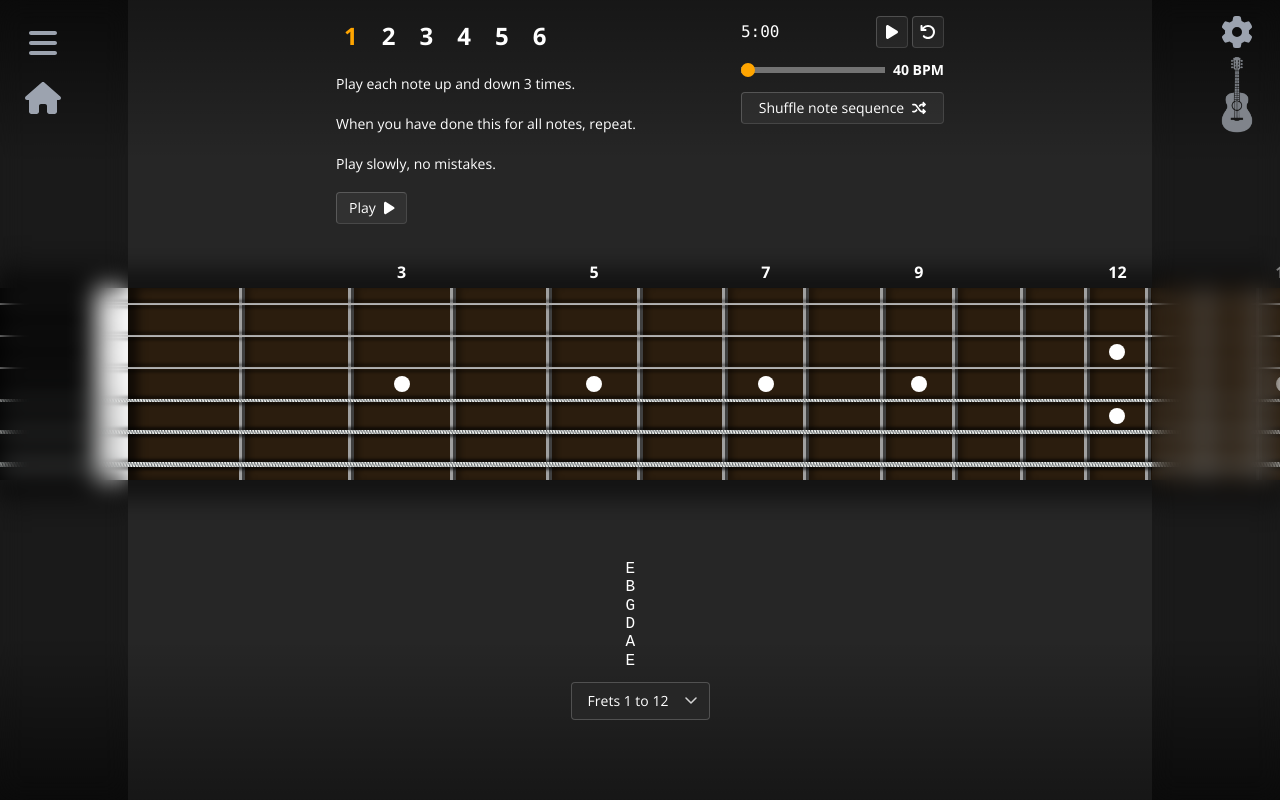
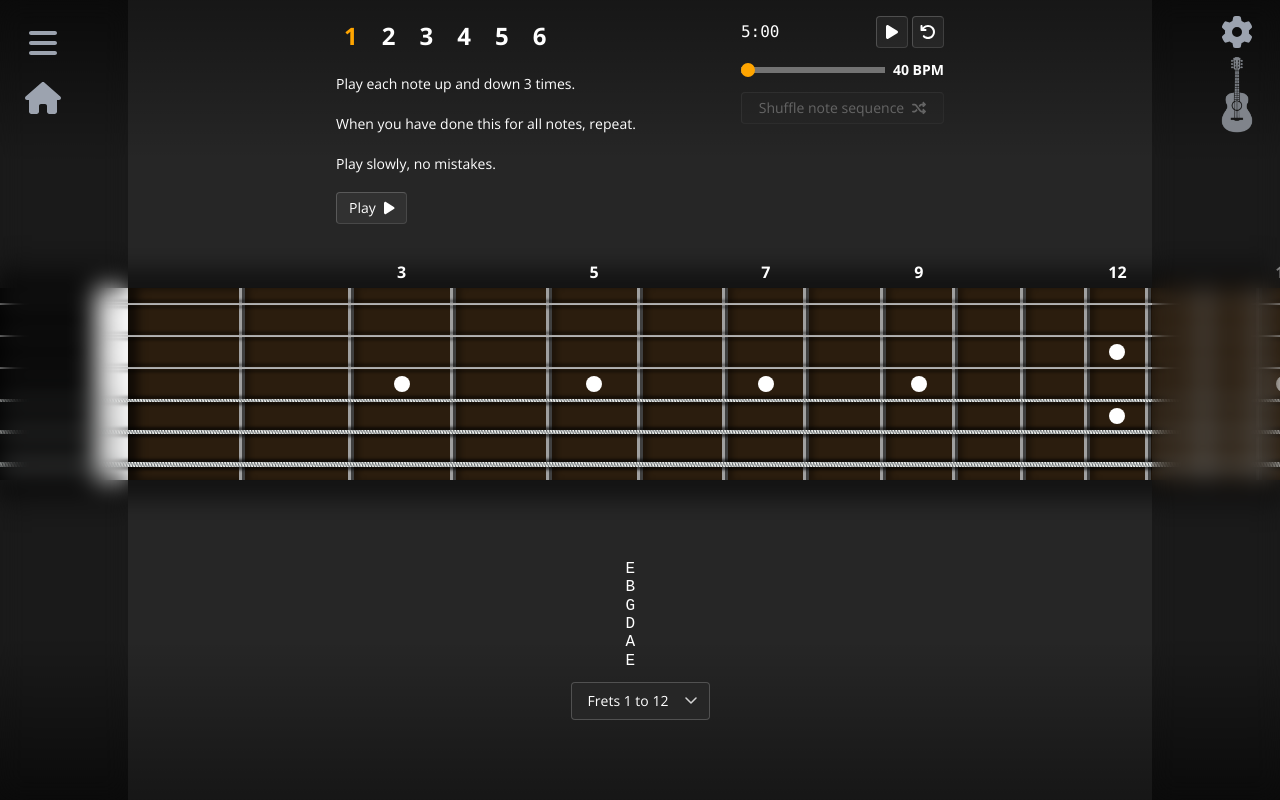
Before and after one commit to MekonLips/Frets, a React (Vite) app: page /exercises/1 in a window 1280 px wide. Built offline with nearby package versions, Linux system fonts and the light colour scheme.

Commit message:
Disable shuffle control by exercise

```diff
--- a/src/components/Exercises/ShuffleButton/ShuffleButton.component.jsx
+++ b/src/components/Exercises/ShuffleButton/ShuffleButton.component.jsx
@@ -2,19 +2,21 @@ import React from 'react';
 import { FontAwesomeIcon } from '@fortawesome/react-fontawesome';
 import { faShuffle } from '@fortawesome/free-solid-svg-icons';
 
+import { getExerciseControlConfig } from '../../../config/frets.config';
 import { useFretsStore } from '../../../store/useFretsStore';
 import useExercise from '../../../hooks/useExercise.hook';
 
-const ShuffleButton = ({ label = false } = {}) => {
+const ShuffleButton = () => {
     const { exercise, isExercise, createSequence } = useExercise();
     const setStage = useFretsStore(state => state.setExerciseStage);
+    const enabled = getExerciseControlConfig(exercise).shuffle;
     const clickHandler = () => {
+        if (!enabled) return;
         setStage(exercise, 1);
         createSequence(undefined, true);
     };
-    if (isExercise)
-        return <button className="control-button" onClick={clickHandler}>Shuffle note sequence <FontAwesomeIcon icon={faShuffle} /></button>
-    return null;
+    if (!isExercise) return null;
+    return <button type="button" className={`control-button${enabled ? '' : ' is-disabled'}`} disabled={!enabled} onClick={clickHandler}>Shuffle note sequence <FontAwesomeIcon icon={faShuffle} /></button>;
 };
 
 export default ShuffleButton;
```
